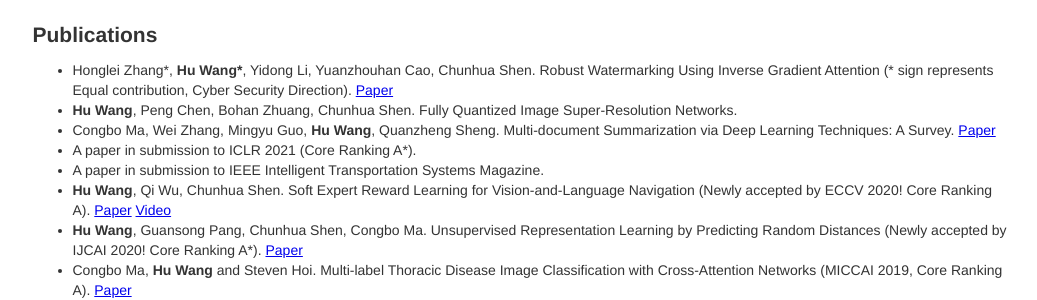
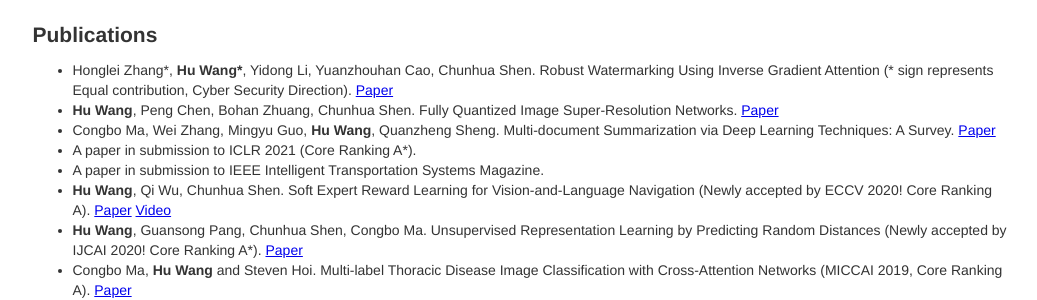
Before and after one commit to billhhh/whblog-omega, a Jekyll site: the page res/index.html, which Jekyll copies as it is, in a window 1280 px wide and 900 px high, scrolled down 392 px. Shown: the part 158-458 px from the top of the window, without its empty margins (120-1157 px from the left). Built offline with Jekyll 4.4.1, drawn with Linux system fonts in a browser that asks for light colours.

Commit message:
Update index.html

```diff
--- a/res/index.html
+++ b/res/index.html
@@ -63,7 +63,7 @@
             Honglei Zhang*, <strong>Hu Wang*</strong>, Yidong Li, Yuanzhouhan Cao, Chunhua Shen. Robust Watermarking Using Inverse Gradient Attention (* sign represents Equal contribution, Cyber Security Direction). <a href = "https://arxiv.org/abs/2011.10850">Paper</a>
           </li>
 	  <li>
-            <strong>Hu Wang</strong>, Peng Chen, Bohan Zhuang, Chunhua Shen. Fully Quantized Image Super-Resolution Networks.
+            <strong>Hu Wang</strong>, Peng Chen, Bohan Zhuang, Chunhua Shen. Fully Quantized Image Super-Resolution Networks. <a href = "https://arxiv.org/abs/2011.14265">Paper</a>
           </li>
 	  <li>
             Congbo Ma, Wei Zhang, Mingyu Guo, <strong>Hu Wang</strong>, Quanzheng Sheng. Multi-document Summarization via Deep Learning Techniques: A Survey. <a href = "https://arxiv.org/abs/2011.04843">Paper</a>
```
